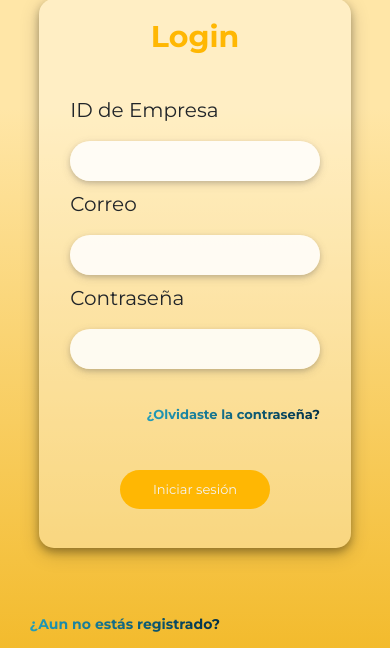
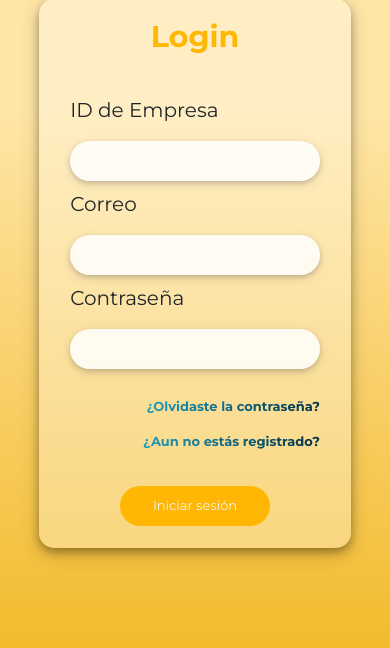
Before and after one commit to CorporativoSar-Projects/Chatbot-AdminCenter, a PHP site: page / in a window 390 px wide. Shown: the part 196-844 px from the top of the page. Run offline with PHP 8.4, Linux system fonts and the light colour scheme.

Commit message:
Agregado acomodo de los enlaces

```diff
--- a/css/styles.css
+++ b/css/styles.css
@@ -22,17 +22,6 @@ No se ha podido modificar la altura del body */
     min-height: 50vh !important;
   }
 } */
-/* Si bien si aparece el color que implemente para visualizar mejor el
-body aun asi no cambia la altura
-@media (max-width: 1300px) {
-  body {
-    height: 40vh;
-    background-color: #f3f3f3;
-  }
-} */
-
-/* Abajo de estas propiedades tambien coloque el body en distintas resoluciones
-pero las elimine porque no vi ningun cambio reflejado en la pagina */
 
 h1 {
   color: #ffb703;
@@ -329,7 +318,7 @@ button:hover {
   }
   .container-btn-sesion,
   .container-btn-registro {
-    margin-top: 35px;
+    margin-top: 18px;
   }
 }
 
@@ -459,16 +448,9 @@ para que no se corte el texto */
     text-align: center;
     width: 100%;
   }
-  .link-registro {
-    font-size: 14px;
-    position: absolute;
-    top: 210%;
-    right: 70%;
-    margin-left: 20%;
-  }
+  .link-registro,
   .link-restablecer,
   .link-miembro {
-    margin-top: 13px;
     margin-left: auto;
     font-size: 14px;
   }
@@ -478,16 +460,24 @@ para que no se corte el texto */
     justify-content: center;
     align-items: center;
     text-align: center;
+    margin-top: 20px;
   }
 
-  .btnSesion,
+  .btnSesion {
+    width: 35%;
+    justify-content: center;
+    align-items: center;
+    text-align: center;
+    margin: auto;
+    margin-top: 20px;
+  }
   .btnRegistro {
     width: 35%;
     justify-content: center;
     align-items: center;
     text-align: center;
     margin: auto;
-    margin-top: 20px;
+    margin-top: 40px;
   }
 
   .titleIn {
@@ -502,15 +492,6 @@ para que no se corte el texto */
   }
 }
 
-/* Nueva consulta para acomodar el link de registro */
-@media (max-width: 604px) {
-  .link-registro {
-    font-size: 14px;
-    position: absolute;
-    top: 180%;
-    right: 60%;
-  }
-}
 @media (max-width: 480px) {
   body,
   html {
@@ -570,10 +551,8 @@ para que no se corte el texto */
     text-align: center;
   }
 
-  .btnSesion,
-  .btnRegistro {
+  .btnSesion {
     width: 60%;
-    margin-top: 30px;
     font-size: 13px;
     justify-content: center;
     align-items: center;
@@ -590,6 +569,7 @@ para que no se corte el texto */
       0 3px 10px 0 rgba(80, 78, 78, 0.19);
   }
 
+  .link-registro,
   .link-restablecer {
     font-size: 13px;
     display: block;
@@ -597,12 +577,6 @@ para que no se corte el texto */
     text-align: right;
   }
 
-  .link-registro {
-    font-size: 14px;
-    position: absolute;
-    top: 190%;
-    right: 40%;
-  }
   .imgLogo {
     width: 100px;
     height: 100px;
@@ -617,9 +591,9 @@ para que no se corte el texto */
     text-align: center;
   }
 
-  .btnSesion {
+  .btnRegistro {
     width: 60%;
-    margin-top: 30px;
+    margin-top: 40px;
     font-size: 13px;
     justify-content: center;
     align-items: center;
--- a/index.php
+++ b/index.php
@@ -74,7 +74,7 @@ y no altere el comportamiento de las demás secciones -->
           <div class="container-btn-sesion">
             <!-- Enlace para restablecer la contraseña -->
             <a href="#" id="link-restablecer" class="link-restablecer">¿Olvidaste la contraseña?</a>
-
+            <a href="registerForm.php" id="link-registro" class="link-registro">¿Aun no estás registrado?</a>
 
 
             <button
@@ -85,7 +85,7 @@ y no altere el comportamiento de las demás secciones -->
               Iniciar sesión
             </button>
             <!-- Enlace para registrarse -->
-            <a href="registerForm.php" id="link-registro" class="link-registro">¿Aun no estás registrado?</a>
+
           </div>
         </div>
       </div>
```
